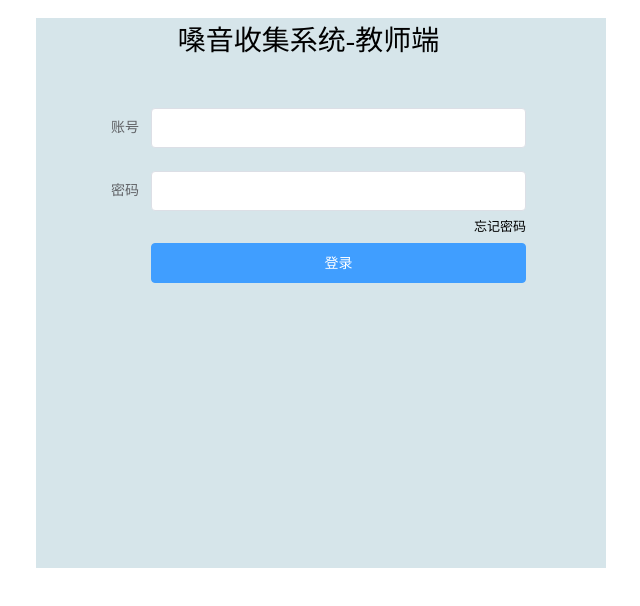
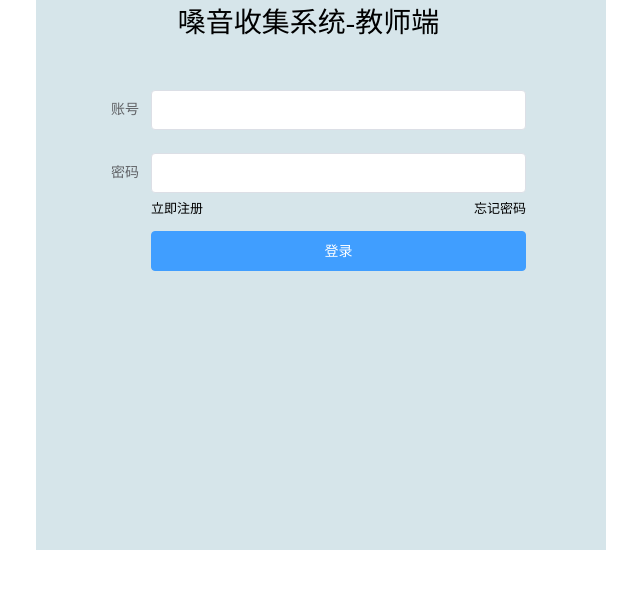
Before and after one commit to Akhil-Yuan/recorder, a Vue app in the folder recorder-pc/: page /#/login in a window 1280 px wide. Shown: the top 606 px of the page, without its empty margins (319-959 px from the left). Built offline with nearby package versions, Linux system fonts and the light colour scheme.

Commit message:
修了一些bug

```diff
--- a/recorder-pc/src/App.vue
+++ b/recorder-pc/src/App.vue
@@ -1,28 +1,23 @@
 <template>
   <div class="con">
-    <Tabbar v-if="!this.flag"/>
+    <Tabbar v-if="!this.flag" />
     <router-view></router-view>
   </div>
 </template>
 
 <script>
-import Tabbar from './components/Tabbar'
+import Tabbar from "./components/Tabbar";
 export default {
-  name: 'App',
+  name: "App",
   components: {
-    Tabbar
+    Tabbar,
   },
-  data() {
-    return {
-      flag: ''
-    }
+  computed: {
+    flag() {
+      return this.$route.meta.isLogin;
+    },
   },
-  watch: {
-    $route(newValue) {
-      this.flag = newValue.meta.islogin
-    }
-  },
-}
+};
 </script>
 
 <style>
@@ -31,5 +26,8 @@ export default {
   padding: 0;
   box-sizing: border-box;
 }
-
+a {
+  text-decoration: none;
+  color: black;
+}
 </style>
--- a/recorder-pc/src/Pages/Courseware/index.vue
+++ b/recorder-pc/src/Pages/Courseware/index.vue
@@ -188,7 +188,6 @@ export default {
   left: 20px;
 }
 .delete_confirm {
-  width: 30%;
   position: absolute;
   bottom: 20px;
   right: 20px;
--- a/recorder-pc/src/Pages/Login/index.vue
+++ b/recorder-pc/src/Pages/Login/index.vue
@@ -16,7 +16,10 @@
       <el-form-item label="密码" prop="password">
         <el-input v-model="form.password"></el-input>
       </el-form-item>
-      <span class="forgetPwd">忘记密码</span>
+      <div class="miniOptions">
+        <router-link to="/register" class="register">立即注册</router-link>
+        <span class="forgetPwd">忘记密码</span>
+      </div>
       <el-form-item>
         <el-button type="primary" @click="login" class="login">登录</el-button>
       </el-form-item>
@@ -68,6 +71,16 @@ export default {
   top: -10px;
   width: 100%;
 }
+.miniOptions {
+  padding-bottom: 25px;
+}
+.register {
+  position: relative;
+  top: -18px;
+  left: 60px;
+  float: left;
+  font-size: 13px;
+}
 .forgetPwd {
   position: relative;
   top: -18px;
--- a/recorder-pc/src/router/index.js
+++ b/recorder-pc/src/router/index.js
@@ -6,6 +6,7 @@ import Courseware from '../Pages/Courseware'
 import Detail from '../Pages/Homework/Detail'
 import Checkout from '../Pages/Homework/Checkout'
 import Login from '../Pages/Login'
+import Register from '../Pages/Register'
 export default new VueRouter({
     routes: [{
         // 测试用的重定向
@@ -16,42 +17,49 @@ export default new VueRouter({
         path: '/homework',
         component: Homework,
         meta: {
-            islogin: false
+            isLogin: false
         }
     }, {
         name: 'courseware',
         path: '/courseware',
         component: Courseware,
         meta: {
-            islogin: false
+            isLogin: false
         }
     }, {
         name: 'assignment',
         path: '/assignment',
         component: Assignment,
         meta: {
-            islogin: false
+            isLogin: false
         }
     }, {
         name: 'detail',
         path: '/detail',
         component: Detail,
         meta: {
-            islogin: false
+            isLogin: false
         }
     }, {
         name: 'checkout',
         path: '/checkout',
         component: Checkout,
         meta: {
-            islogin: false
+            isLogin: false
         }
     }, {
         name: 'login',
         path: '/login',
         component: Login,
         meta: {
-            islogin: true
+            isLogin: true
+        }
+    }, {
+        name: 'register',
+        path: '/register',
+        component: Register,
+        meta: {
+            isLogin: true
         }
     }]
 })
```
